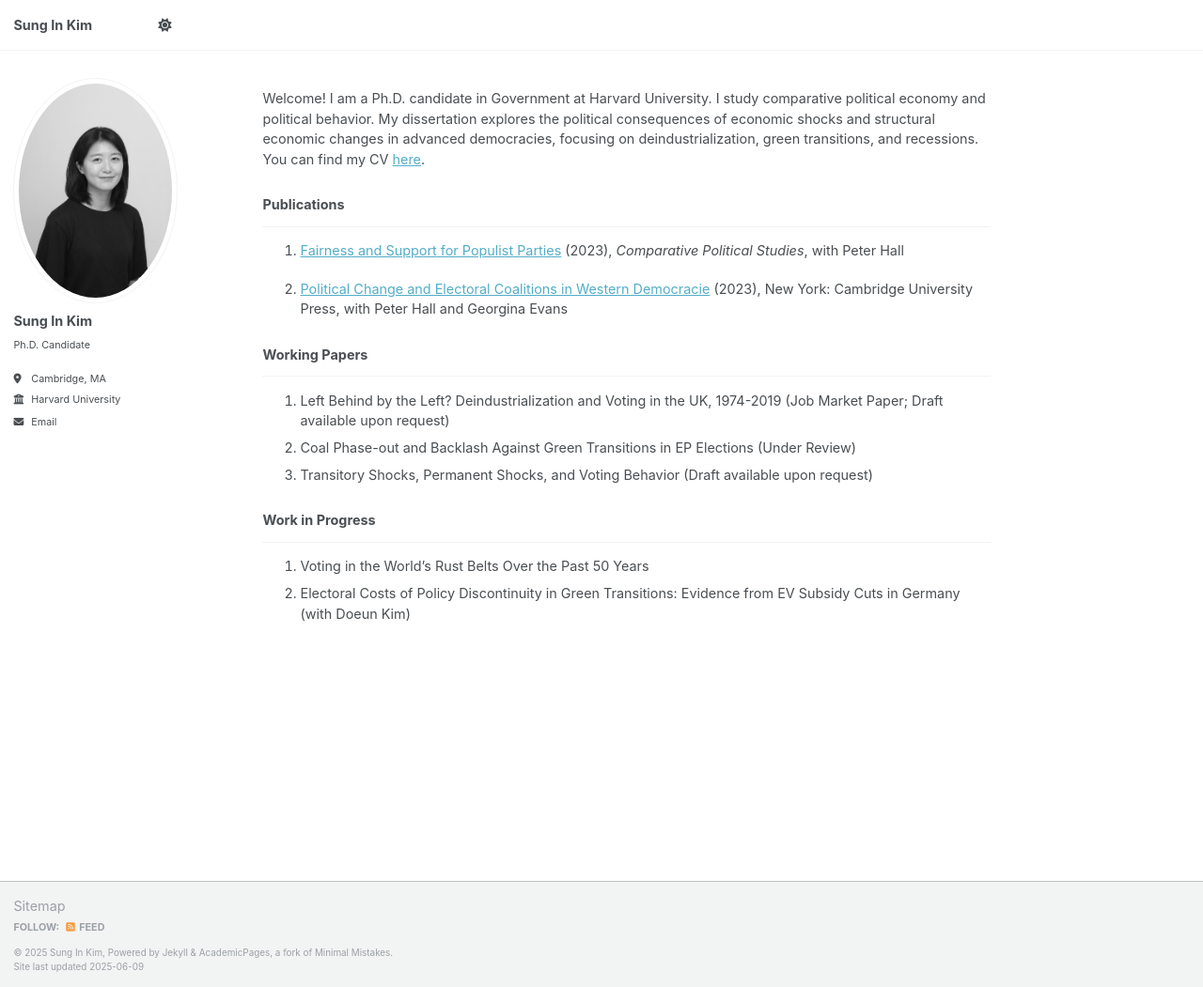
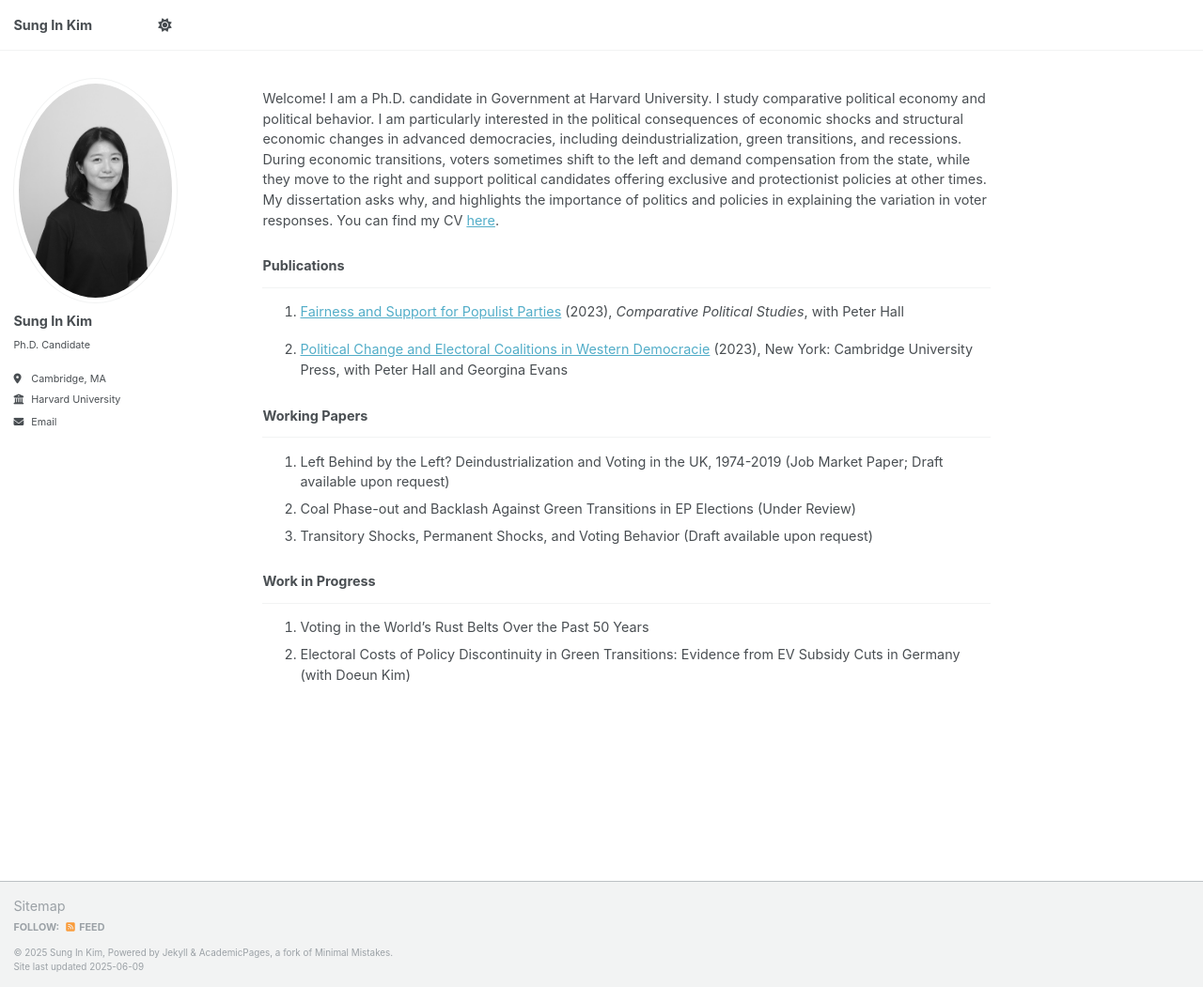
Before and after one commit to Sung-In-Kim/sung-in-kim, a Jekyll site: the page built from _pages/about.md, in a window 1280 px wide and 1051 px high. Shown: the whole window at 94% size. Built offline with Jekyll 4.4.1, drawn with Linux system fonts in a browser that asks for light colours.

Commit message:
Update about.md

```diff
--- a/_pages/about.md
+++ b/_pages/about.md
@@ -9,7 +9,9 @@ redirect_from:
 ---
 
 
-Welcome! I am a Ph.D. candidate in Government at Harvard University. I study comparative political economy and political behavior. My dissertation explores the political consequences of economic shocks and structural economic changes in advanced democracies, focusing on deindustrialization, green transitions, and recessions. You can find my CV [here](https://sung-in-kim.github.io/files/CV_SungInKim.pdf).
+Welcome! I am a Ph.D. candidate in Government at Harvard University. I study comparative political economy and political behavior. I am particularly interested in the political consequences of economic shocks and structural economic changes in advanced democracies, including deindustrialization, green transitions, and recessions. During economic transitions, voters sometimes shift to the left and demand compensation from the state, while they move to the right and support political candidates offering exclusive and protectionist policies at
+other times. My dissertation asks why, and highlights the importance of politics and policies
+in explaining the variation in voter responses. You can find my CV [here](https://sung-in-kim.github.io/files/CV_SungInKim.pdf).
 
 
 ### Publications
```
